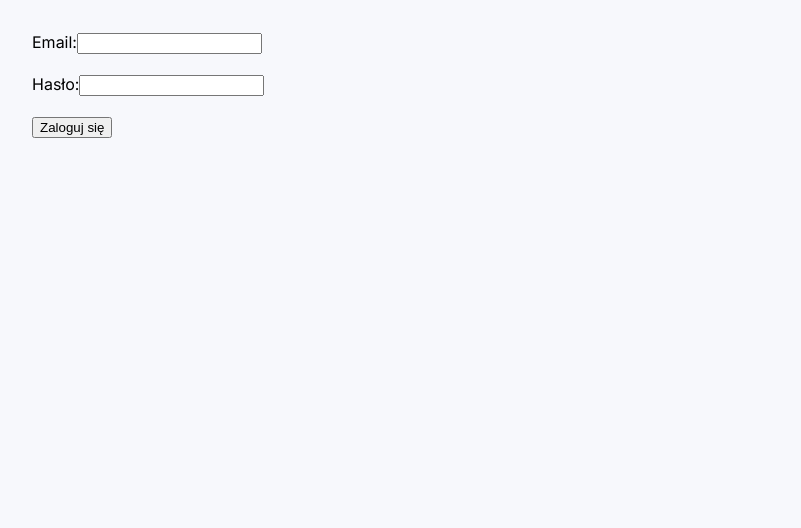
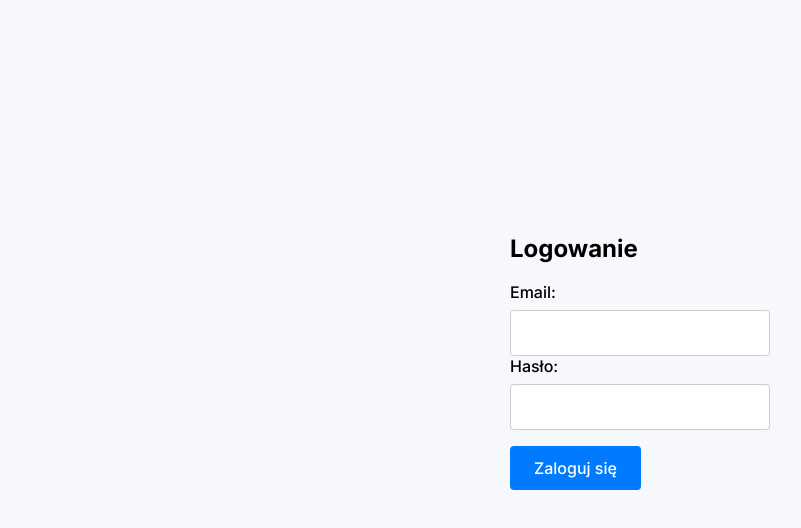
Before and after one commit to Megoh/todo-list-ui, an Angular app: page /login in a window 1280 px wide. Shown: the top 528 px of the page, without its empty margins (0-801 px from the left). Built offline with nearby package versions, Linux system fonts and the light colour scheme.

Commit message:
style(app): Improve UI with global styles and card layout

```diff
--- a/src/app/components/login/login.html
+++ b/src/app/components/login/login.html
@@ -1,15 +1,17 @@
-<form (ngSubmit)="login()">
+<div class="login-container">
+  <form (ngSubmit)="login()" class="form-card">
 
+    <h2>Logowanie</h2>
     <div>
       <label for="email">Email:</label>
       <input id="email" type="email" name="email" [(ngModel)]="email">
     </div>
-  <br>
+
     <div>
       <label for="password">Hasło:</label>
       <input id="password" type="password" name="password" [(ngModel)]="password">
     </div>
-  <br>
-  <button type="submit">Zaloguj się</button>
 
+    <button type="submit" class="btn-primary">Zaloguj się</button>
   </form>
+</div>
--- a/src/app/components/login/login.scss
+++ b/src/app/components/login/login.scss
@@ -0,0 +1,22 @@
+.login-container {
+  display: flex;
+  justify-content: center;
+  align-items: center;
+  min-height: 80vh;
+}
+
+form.card {
+  width: 100%;
+  max-width: 400px;
+}
+
+label {
+  display: block;
+  margin-bottom: 0.5rem;
+  font-weight: 500;
+}
+
+button {
+  align-self: stretch;
+  margin-top: 1rem;
+}
--- a/src/app/components/task-form/task-form.html
+++ b/src/app/components/task-form/task-form.html
@@ -1,4 +1,4 @@
-<form (ngSubmit)="onSubmit()">
+<form (ngSubmit)="onSubmit()" class="card">
   <h3>Dodaj nowe zadanie</h3>
   <div>
     <input
@@ -17,5 +17,5 @@
       required></textarea>
   </div>
   <br>
-  <button type="submit">{{ isEditing ? 'Zapisz zmiany' : 'Dodaj' }}</button>
+  <button type="submit" class="btn-primary">{{ isEditing ? 'Zapisz zmiany' : 'Dodaj' }}</button>
 </form>
--- a/src/app/components/task-list/task-list.html
+++ b/src/app/components/task-list/task-list.html
@@ -12,13 +12,13 @@
 
   <h2>Moja Lista Zadań</h2>
 
-  <ul class="task-list">
+  <ul class="card">
     @for (task of tasks; track task.id) {
       <li>
         <span>{{ task.title }} (Status: {{ task.status }})</span>
         <div class="task-actions">
-          <button class="btn-edit" (click)="onEdit(task)">Edytuj</button>
-          <button class="btn-delete" (click)="onDelete(task.id)">Usuń</button>
+          <button class="btn-secondary" (click)="onEdit(task)">Edytuj</button>
+          <button class="btn-danger" (click)="onDelete(task.id)">Usuń</button>
         </div>
       </li>
     }
--- a/src/styles.scss
+++ b/src/styles.scss
@@ -5,3 +5,75 @@ body {
   margin: 2rem;
   background-color: #f7f8fc;
 }
+
+.card {
+  background-color: white;
+  padding: 2rem;
+  border-radius: 8px;
+  box-shadow: 0 4px 12px rgba(0, 0, 0, 0.1);
+}
+
+/* Globalne style dla wszystkich inputów i textarea */
+input[type="text"],
+input[type="email"],
+input[type="password"],
+textarea {
+  width: 100%;
+  padding: 0.75rem;
+  border: 1px solid #ccc;
+  border-radius: 4px;
+  font-family: inherit; /* Dziedziczy czcionkę 'Inter' z body */
+  font-size: 1rem;
+  box-sizing: border-box;
+  transition: border-color 0.2s, box-shadow 0.2s;
+
+  &:focus {
+    outline: none;
+    border-color: #007bff;
+    box-shadow: 0 0 0 3px rgba(0, 123, 255, 0.2);
+  }
+}
+
+textarea {
+  resize: vertical;
+  min-height: 80px;
+}
+
+/* Globalne style dla przycisków */
+button {
+  padding: 0.75rem 1.5rem;
+  border: none;
+  border-radius: 4px;
+  font-family: inherit;
+  font-size: 1rem;
+  font-weight: 500;
+  cursor: pointer;
+  transition: background-color 0.2s, color 0.2s;
+}
+
+.btn-primary {
+  background-color: #007bff;
+  color: white;
+
+  &:hover {
+    background-color: #0056b3;
+  }
+}
+
+.btn-danger {
+  background-color: #dc3545;
+  color: white;
+
+  &:hover {
+    background-color: #c82333;
+  }
+}
+
+.btn-secondary {
+  background-color: #6c757d;
+  color: white;
+
+  &:hover {
+    background-color: #5a6268;
+  }
+}
```
Lines whose indentation alone changed are shown as unchanged.
